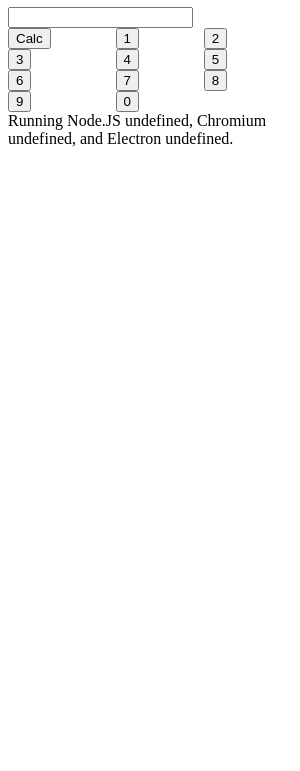
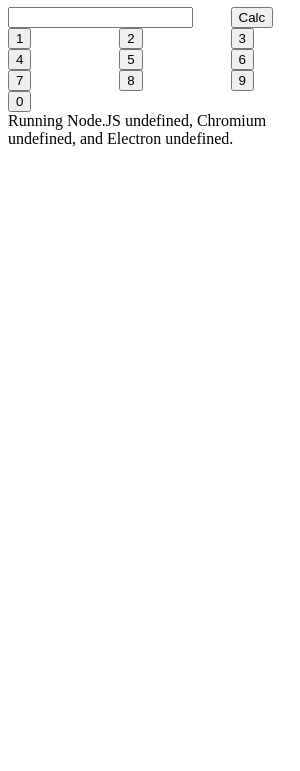
Before and after one commit to bdistin/calculectron, an Electron app: page index.html in a window 300 px wide. Shown: the part 73-844 px from the top of the page. Drawn offline with Linux system fonts and the light colour scheme; no server answers.

Commit message:
Gridded Calc button.

```diff
--- a/Stylesheets/structure.css
+++ b/Stylesheets/structure.css
@@ -4,14 +4,9 @@
 }
 
 .input {
-	grid-column: 1 / span 3;
+	grid-column: 1 / span 2;
 }
 
-body {
-	height: 100%;
+.calcSubmit {
+	grid-column: 3 / 4;
 }
-
-.footer {
-	position: absolute;
-	bottom: 0;
-}
```
